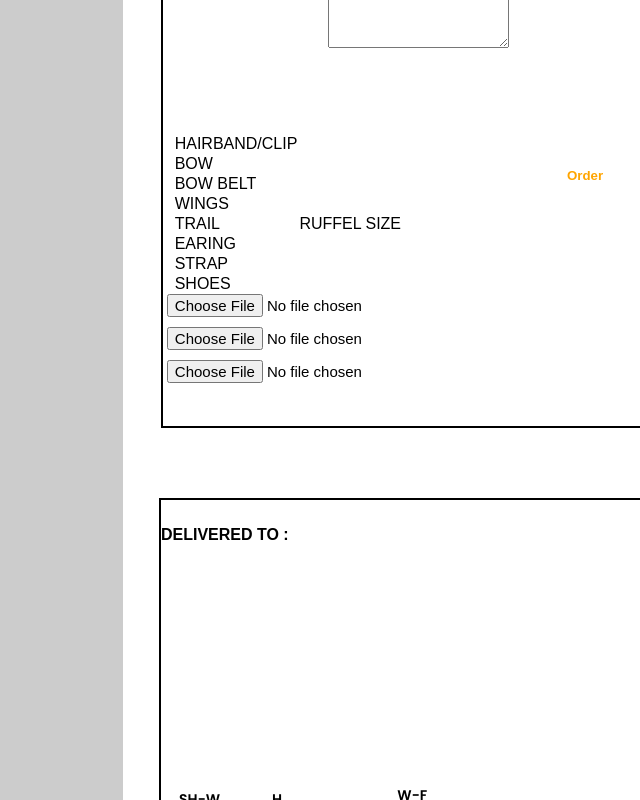
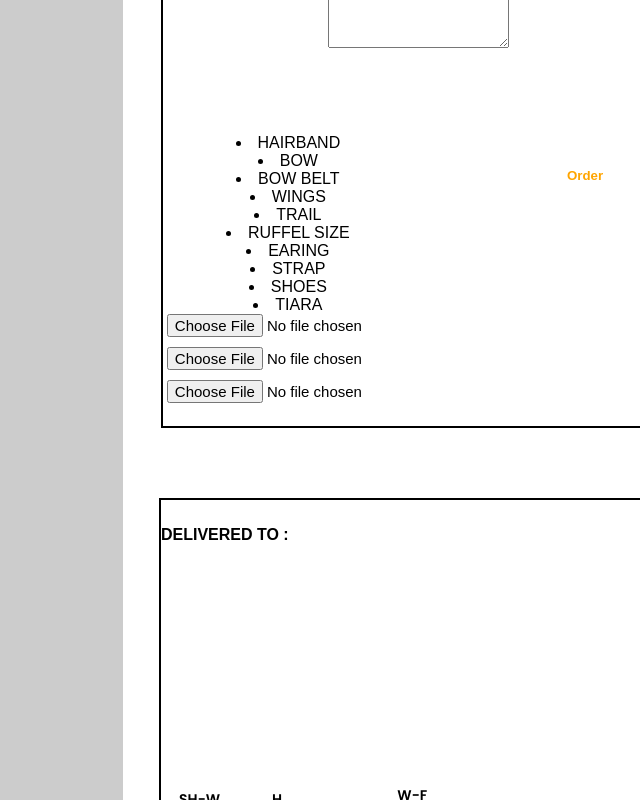
Before and after one commit to Praw47/Showmyz-Reports, a React (Vite) app: page / in a window 1280 px wide. Shown: the part 740-1540 px from the top of the page, without its empty margins (640-1280 px from the left). Built offline with nearby package versions, Linux system fonts and the light colour scheme.

Commit message:
Update Delivery.jsx

```diff
--- a/src/components/Delivery.jsx
+++ b/src/components/Delivery.jsx
@@ -304,33 +304,16 @@ const handleDownload = async () => {
         </div>
         <div className="bottomPage">
           <div className="leftBotPage">
-            <form>
-              <tr>
-                <td>HAIRBAND/CLIP</td>
-              </tr>
-              <tr>
-                <td>BOW</td>
-              </tr>
-              <tr>
-                <td>BOW BELT</td>
-              </tr>
-              <tr>
-                <td>WINGS</td>
-              </tr>
-              <tr>
-                <td>TRAIL</td>
-                <td>RUFFEL SIZE</td>
-              </tr>
-              <tr>
-                <td>EARING</td>
-              </tr>
-              <tr>
-                <td>STRAP</td>
-              </tr>
-              <tr>
-                <td>SHOES</td>
-              </tr>
-            </form>
+            <li>HAIRBAND</li>
+            <li>BOW</li>
+            <li>BOW BELT</li>
+            <li>WINGS</li>
+            <li>TRAIL</li>
+            <li>RUFFEL SIZE</li>
+            <li>EARING</li>
+            <li>STRAP</li>
+            <li>SHOES</li>
+            <li>TIARA</li>
             <div className="inpGetImages">
               {[0, 1, 2].map((index) => (
               <input
@@ -409,16 +392,16 @@ const handleDownload = async () => {
             <p>N</p>
           </div>
           <div className="botPageSec">
-            <p>CIRCLE</p>
-            <p className='btoRuffle' >RUFFLE</p>
+            <p className='botP' >CIRCLE</p>
+            <p className='btoRuffle botP ' >RUFFLE</p>
           </div>
           <div className="botPageThr">
-            <p>Tailor</p>
+            <p className='tailorHead' >Tailor</p>
             <form>
               <table border={1} >
                 <tr>
                   <td>Cancan</td>
-                  <td><input type="text" style={{ width:"70px" }} /></td>
+                  <td><input type="text" style={{ width:"100px" }} /></td>
                 </tr>
                 <tr>
                   <td>Meter</td>
@@ -433,10 +416,10 @@ const handleDownload = async () => {
           </div>
           <div className="botPageFour">
             <p className='cutClass' >TOP</p>
-            <p>LINING</p>
-            <p>SATIN</p>
-            <p>MAIN FABRIC</p>
-            <p>NET</p>
+            <li>LINING</li>
+            <li>SATIN</li>
+            <li>MAIN FABRIC</li>
+            <li>NET</li>
           </div>
         </div>
       </div>
```
